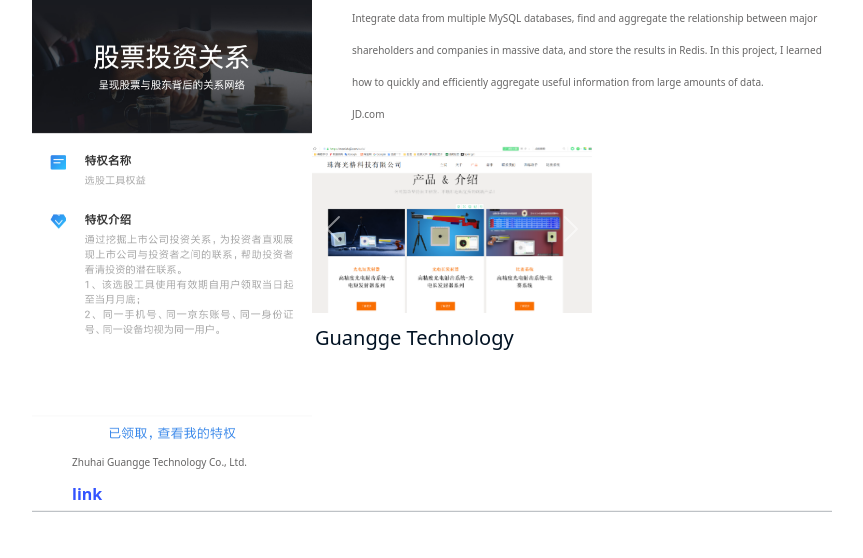
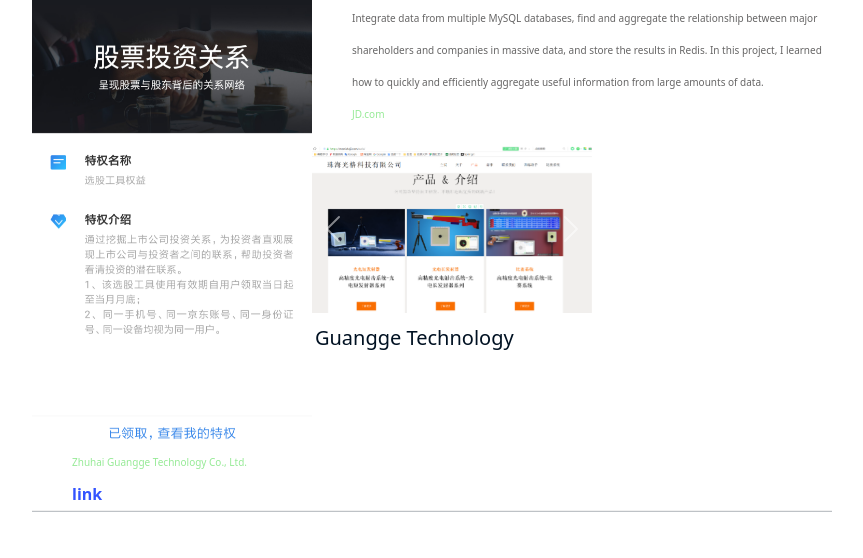
Before and after one commit to weixians/weixians.github.io, a Jekyll site: the page built from about_me.html, in a window 1280 px wide. Shown: the part 1890-2448 px from the top of the page, without its empty margins (208-1071 px from the left). Built offline with Jekyll 4.4.1, drawn with Linux system fonts in a browser that asks for light colours.

Commit message:
change content

```diff
--- a/about_me.html
+++ b/about_me.html
@@ -40,8 +40,13 @@ subtitle:
             margin-left: 5%;
         }
 
-        p.description{
+        p.description {
             color: #666565;
+            font-size: 10px;
+        }
+
+        p.company {
+            color: #96ea96;
             font-size: 10px;
         }
     </style>
@@ -117,7 +122,7 @@ subtitle:
             </p>
         </div>
     </div>
-<!--    <hr class="solid item-divider"/>-->
+    <!--    <hr class="solid item-divider"/>-->
 
     <div style="min-height:200px;text-align: left">
         <div class="project-item-img">
@@ -171,9 +176,11 @@ subtitle:
         <div class="project-item-content">
             <h5 style="text-align: left">Investment relation map</h5>
             <p><b>Java backend program</b> （Java, Mysql, Redis)</p>
-            <p class="description">Integrate data from multiple MySQL databases, find and aggregate the relationship between major shareholders and companies in massive data, and store the results in Redis.
-                In this project, I learned how to quickly and efficiently aggregate useful information from large amounts of data.</p>
-            <p class="description">JD.com</p>
+            <p class="description">Integrate data from multiple MySQL databases, find and aggregate the relationship
+                between major shareholders and companies in massive data, and store the results in Redis.
+                In this project, I learned how to quickly and efficiently aggregate useful information from large
+                amounts of data.</p>
+            <p class="company">JD.com</p>
         </div>
     </div>
 
@@ -209,7 +216,7 @@ subtitle:
             <h5 style="text-align: left">Official website of Zhuhai Guangge Technology Co., Ltd.</h5>
             <p><b>Frontend program</b> （html, css)</p>
             <p class="description">A static resource website and deployed on nginx</p>
-            <p class="description">Zhuhai Guangge Technology Co., Ltd.</p>
+            <p class="company">Zhuhai Guangge Technology Co., Ltd.</p>
             <p>
                 <span><a href="https://monisheji.com" target="_blank">link</a></span>
             </p>
```
